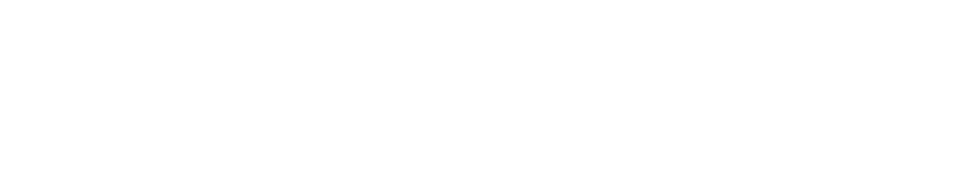
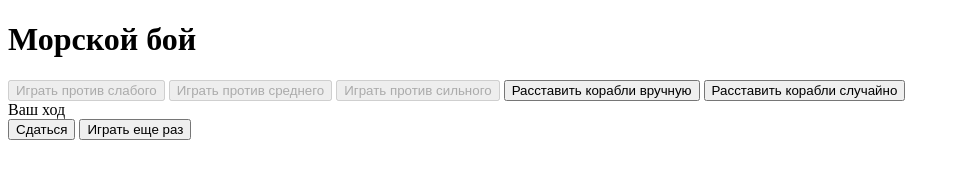
Before and after one commit to realwwwdev/battleship-game-javascript, a plain HTML site: page index.html in a window 1280 px wide. Shown: the whole page, without its empty margins (0-960 px from the left). Drawn offline with Linux system fonts and the light colour scheme.

Commit message:
adding some code

```diff
--- a/index.html
+++ b/index.html
@@ -6,5 +6,34 @@
     <meta name="viewport" content="width=device-width, initial-scale=1.0" />
     <title>Морской бой</title>
   </head>
-  <body></body>
+  <body>
+    <div class="app">
+      <div class="app-header">
+        <h1 class="app-title">Морской бой</h1>
+      </div>
+      <div class="app-body">
+        <div data-side="player"></div>
+        <div class="app-menu">
+          <div class="app-actions" data-scene="preparation">
+            <button class="app-action" data-computer="simple" disabled>
+              Играть против слабого
+            </button>
+            <button class="app-action" data-computer="middle" disabled>
+              Играть против среднего
+            </button>
+            <button class="app-action" data-computer="hard" disabled>Играть против сильного</button>
+            <button class="app-action" data-action="manually">Расставить корабли вручную</button>
+            <button class="app-action" data-action="randomize">Расставить корабли случайно</button>
+          </div>
+
+          <div class="app-actions hidden" data-scene="computer">
+            <div class="battlefield-status">Ваш ход</div>
+            <button class="app-action" data-action="gaveup">Сдаться</button>
+            <button class="app-action" data-action="again">Играть еще раз</button>
+          </div>
+        </div>
+        <div data-side="opponent"></div>
+      </div>
+    </div>
+  </body>
 </html>
```
